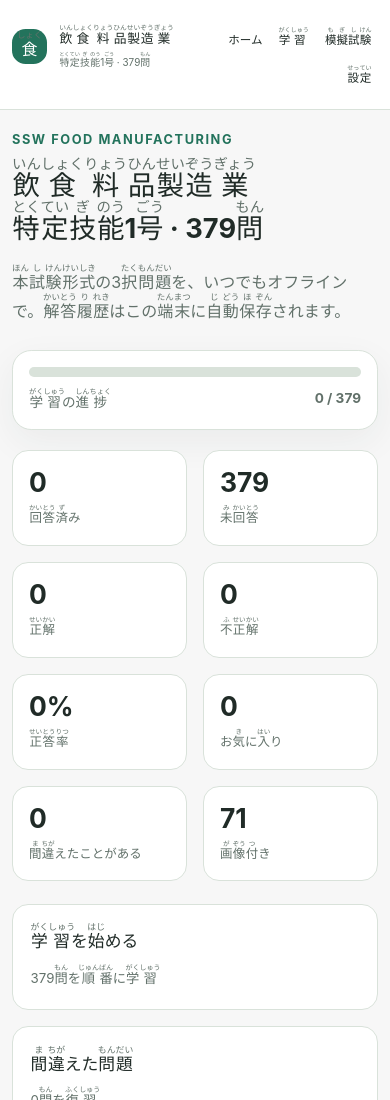
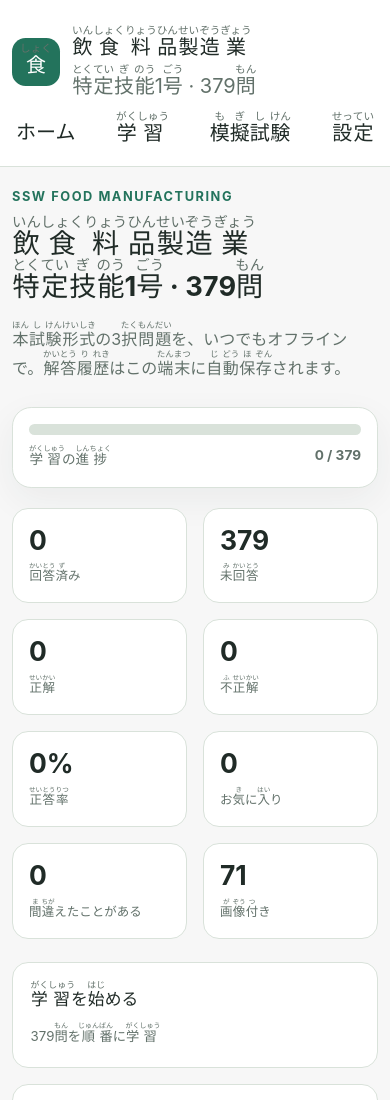
Before and after one commit to ridelrival/flashcardsquestionsandanswer, a website with bundled scripts: page index.html in a window 390 px wide. Shown: the top 1100 px of the page. Built offline with nearby package versions, Linux system fonts and the light colour scheme.

Commit message:
Increase mobile header text to 20px

```diff
--- a/styles-v2.css
+++ b/styles-v2.css
@@ -62,4 +62,12 @@ rt{font-size:.53em;line-height:1;font-weight:400;color:var(--muted);white-space:
   html,body{max-width:100%;overflow-x:hidden}
   body{touch-action:pan-y}
   .question-title{overflow-wrap:anywhere}
+  .site-header{display:grid;grid-template-columns:minmax(0,1fr);gap:.65rem}
+  .brand{min-width:0}
+  .brand>span:last-child{min-width:0}
+  .brand strong,.brand small{font-size:20px}
+  .brand small{overflow-wrap:anywhere}
+  .brand-mark{width:3rem;height:3rem;flex:none;font-size:20px}
+  .header-actions{justify-content:space-between;flex-wrap:nowrap;gap:0}
+  .header-actions button{font-size:20px;line-height:1.6;padding:.35rem .25rem;white-space:nowrap}
 }
--- a/sw.js
+++ b/sw.js
@@ -1,5 +1,5 @@
 const CACHE_PREFIX = "flashcardsquestionsandanswer-";
-const CACHE_NAME = CACHE_PREFIX + "ssw-quiz-v7-mobile-study-scroll";
+const CACHE_NAME = CACHE_PREFIX + "ssw-quiz-v8-mobile-header-type";
 const SHELL = ["./", "./index.html", "./styles-v2.css", "./app-v2.js", "./core-v2.js",
   "./storage-v2.js", "./furigana-v2.js", "./questions.json", "./furigana.json", "./image-furigana.json", "./manifest.json", "./icon-v2.png"];
 
```
